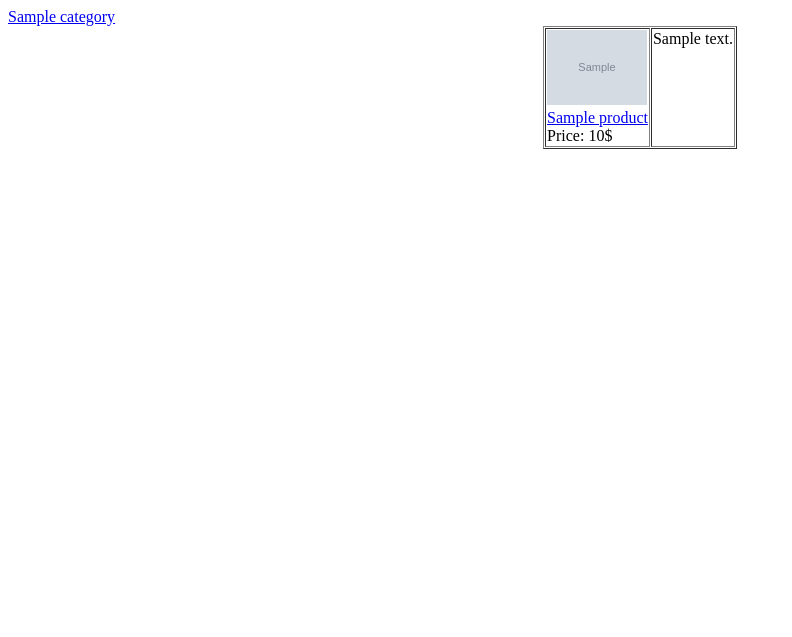
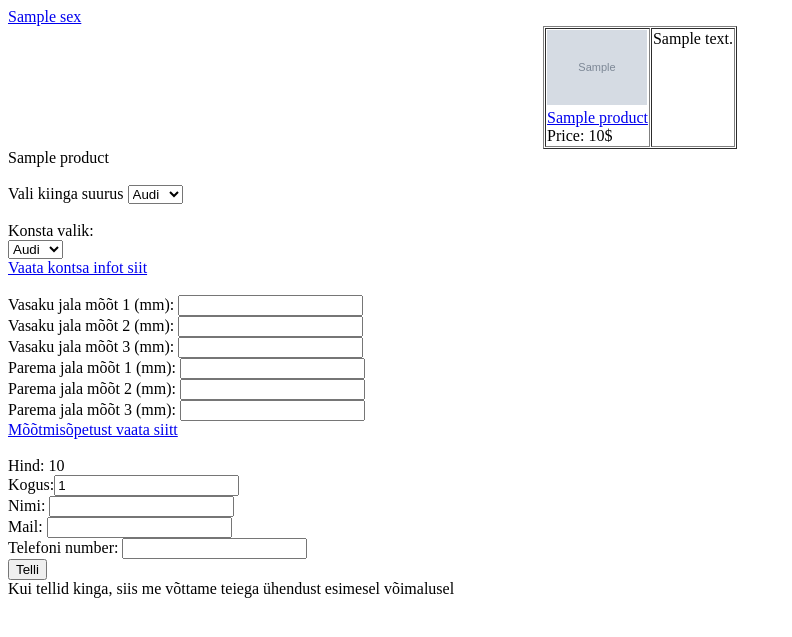
Before and after one commit to DTI-tudengite-tarkvaraprojektid/Ryhm_4, a PHP site: page /index.php?view=product&id=1 in a window 1280 px wide. Shown: the top 637 px of the page, without its empty margins (0-792 px from the left). Run offline with PHP 8.4, Linux system fonts and the light colour scheme; tables that the repository leaves empty or names only in its code hold one stand-in row (values such as "Sample post"); grey boxes marked "Sample" are stand-in pictures.

Commit message:
Shop functoins and mail form

```diff
--- a/Shop/db_fun.php
+++ b/Shop/db_fun.php
@@ -27,12 +27,12 @@
 		$row1 = mysqli_fetch_array($count_prod);
 		$count_post = $row1[0];
 
-		$query = "SELECT * FROM products ORDER BY id DESC LIMIT 1";
+		$query = "SELECT * FROM products ORDER BY id DESC LIMIT 6";
 
 		if(isset($_GET['page']))
 		{
 			$page = (int)$_GET['page'];
-			$query = "SELECT * FROM products ORDER BY id DESC LIMIT $page,1";
+			$query = "SELECT * FROM products ORDER BY id DESC LIMIT $page,6";
 		}
 
 		$result = mysqli_query(db_connect(),$query);
@@ -46,12 +46,12 @@
 		$row1 = mysqli_fetch_array($count_prod);
 		$count_post = $row1[0];
 
-		$query = "SELECT * FROM products WHERE category='$cat' ORDER BY id DESC LIMIT 1";
+		$query = "SELECT * FROM products WHERE category='$cat' ORDER BY id DESC LIMIT 6";
 
 		if(isset($_GET['page']))
 		{
 			$page = (int)$_GET['page'];
-			$query = "SELECT * FROM products WHERE category='$cat' ORDER BY id DESC LIMIT $page,1";
+			$query = "SELECT * FROM products WHERE category='$cat' ORDER BY id DESC LIMIT $page,6";
 		}
 
 		$result = mysqli_query(db_connect(),$query);
@@ -59,9 +59,24 @@
 		return array($result, $count_post);
 	}
 
+		function get_cat_sex()
+	{
+		$query = "SELECT * FROM sex ORDER BY id";
+		$result = mysqli_query(db_connect(),$query);
+		$result = db_result_to_array($result);
+		return $result;
+	}
+
 	function get_cat()
 	{
-		$query = "SELECT * FROM categories ORDER BY id DESC";
+		$query = "SELECT * FROM categories ORDER BY id";
+
+		if(isset($_GET['sex']))
+		{
+			$sex = $_GET['sex'];
+			$query = "SELECT * FROM categories WHERE sex='$sex' ORDER BY id ";
+		}
+
 		$result = mysqli_query(db_connect(),$query);
 		$result = db_result_to_array($result);
 		return $result;
--- a/Shop/views/layouts/shop.php
+++ b/Shop/views/layouts/shop.php
@@ -4,13 +4,8 @@
 </head>
 
 <body>
-	<?php
-		$categories = get_cat();
+	<?php include('views/pages/category.php'); ?>
 
-		foreach($categories as $item){
-	?>
-		<div><a href="?view=cat&page=0&id=<?php echo $item['cat_id'];?>"><?php echo $item['name'];?></a></div>
-	<?php } ?>
     <main>
 		<?php include('views/pages/'.$view.'.php'); ?>
     </main>
--- a/Shop/views/pages/cat.php
+++ b/Shop/views/pages/cat.php
@@ -22,7 +22,7 @@ foreach($products as $item){?>
 $count_post =  get_cat_products($cat)[1];
 
 echo "Page: ";
-for($i = 0, $ii = 1; $i < $count_post; $i=$i+1, $ii++)
+for($i = 0, $ii = 1; $i < $count_post; $i=$i+6, $ii++)
 {
 	if($i == ($_GET['page']))
 	{
--- /dev/null
+++ b/Shop/views/pages/category.php
@@ -0,0 +1,19 @@
+<?php
+		$categories = get_cat_sex();
+
+		if(isset($_GET['sex']))
+		{
+			$categories = get_cat();
+		}
+		if(isset($_GET['sex']))
+		{
+			foreach($categories as $item){
+		?>
+			<div><a href="?&view=cat&page=0&id=<?php echo $item['cat_id'];?>"><?php echo $item['name'];?></a></div>
+		<?php }}
+		if(!isset($_GET['sex']))
+		{
+			foreach($categories as $item){
+		?>
+			<div><a href="?page=0&sex=<?php echo $item['name'];?>"><?php echo $item['name'];?></a></div>
+		<?php }}?>
--- a/Shop/views/pages/index.php
+++ b/Shop/views/pages/index.php
@@ -20,14 +20,14 @@ foreach($products as $item){?>
 <?php }
 $count_post =  get_products()[1];
 echo "Page: ";
-for($i = 0, $ii = 1; $i < $count_post; $i=$i+1, $ii++)
+for($i = 0, $ii = 1; $i < $count_post; $i=$i+6, $ii++)
 {
 	if($i == ($_GET['page']))
 	{
 		echo "<a >{$ii} </a>";
 	}
 	else{
-		echo "<a href='index.php?page={$i}'>{$ii} </a>";
+		echo "<a href='?page={$i}'>{$ii} </a>";
 	}
 }
 ?>
--- a/Shop/views/pages/product.php
+++ b/Shop/views/pages/product.php
@@ -19,3 +19,49 @@
 		</td>
 	</tr>
 </table>
+
+
+
+
+ <a><?php echo $product['name']?></a><br><br>
+ <a>Vali kiinga suurus</a>
+ <select>
+  <option value="volvo">Volvo</option>
+  <option value="saab">Saab</option>
+  <option value="vw">VW</option>
+  <option value="audi" selected>Audi</option>
+</select> <br><br>
+ <a>Konsta valik:</a><br>
+  <select>
+  <option value="volvo">Volvo</option>
+  <option value="saab">Saab</option>
+  <option value="vw">VW</option>
+  <option value="audi" selected>Audi</option>
+</select> <br>
+ <a href="#">Vaata kontsa infot siit</a><br><br>
+ <a>Vasaku jala mõõt 1 (mm):</a>
+<input type="text"><br>
+<a>Vasaku jala mõõt 2 (mm):</a>
+<input type="text"><br>
+<a>Vasaku jala mõõt 3 (mm):</a>
+<input type="text"><br>
+<a>Parema jala mõõt 1 (mm):</a>
+<input type="text"><br>
+<a>Parema jala mõõt 2 (mm):</a>
+<input type="text"><br>
+<a>Parema jala mõõt 3 (mm):</a>
+<input type="text"><br>
+ <a href="#">Mõõtmisõpetust vaata siitt</a><br><br>
+
+ <a>Hind: </a><a><?php echo $product['price']?></a><br>
+ <a>Kogus:</a><input type="text" value="1"><br>
+
+ <a>Nimi:</a>
+<input type="text"><br>
+ <a>Mail:</a>
+<input type="text"><br>
+ <a>Telefoni number:</a>
+<input type="text"><br>
+
+ <button type="button">Telli</button> <br>
+  <a>Kui tellid kinga, siis me võttame teiega ühendust esimesel võimalusel</a><br>
```
Also changed, not shown: Shop/send.php (added, +13 -0 lines).
